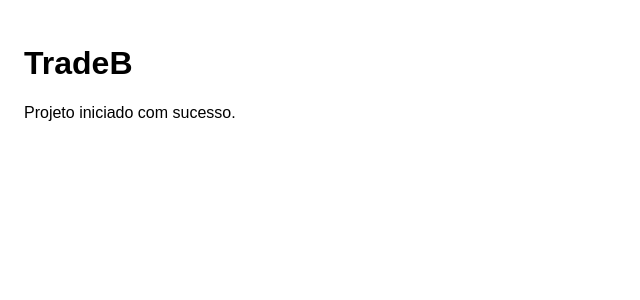
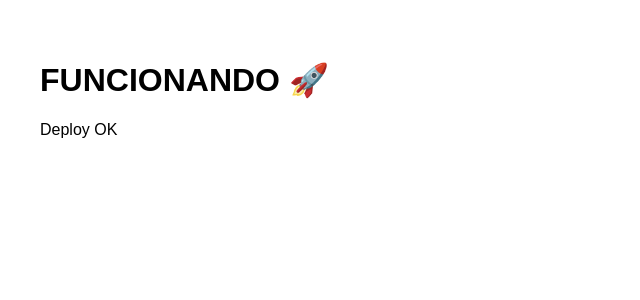
Before and after one commit to meupix131993-hub/TradeB, a React (Vite) app: page / in a window 1280 px wide. Shown: the top 300 px of the page, without its empty margins (0-640 px from the left). Built offline with nearby package versions, Linux system fonts and the light colour scheme.

Commit message:
fix: add React import

```diff
--- a/src/App.tsx
+++ b/src/App.tsx
@@ -1,8 +1,10 @@
+import React from 'react'
+
 export default function App() {
   return (
-    <div style={{ padding: '24px', fontFamily: 'Arial, sans-serif' }}>
-      <h1>TradeB</h1>
-      <p>Projeto iniciado com sucesso.</p>
+    <div style={{ padding: 40 }}>
+      <h1>FUNCIONANDO 🚀</h1>
+      <p>Deploy OK</p>
     </div>
   )
 }
```
